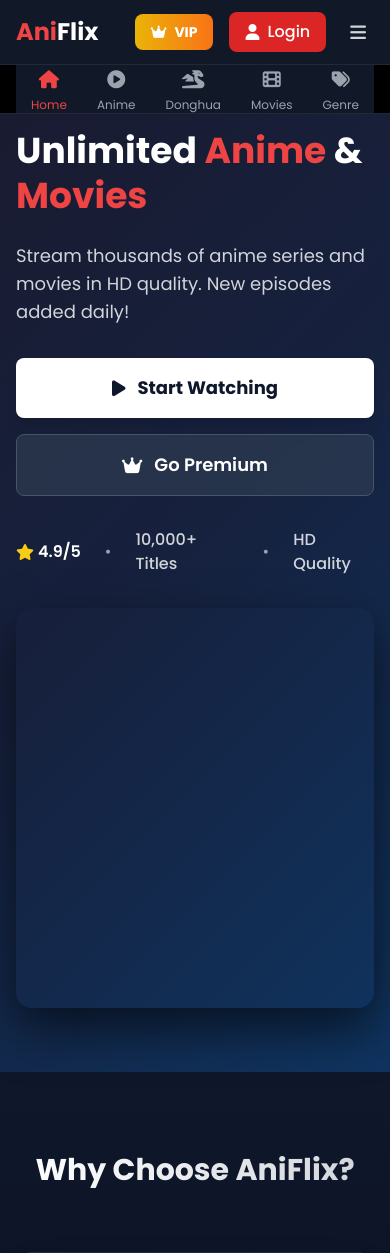
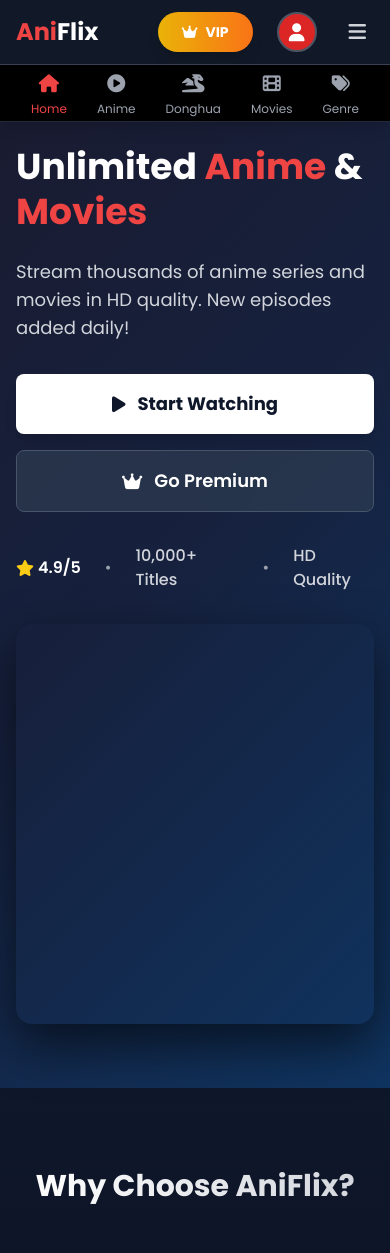
Before and after one commit to rahmangunawans/Test17, a Flask app: page / in a window 390 px wide. Shown: the top 1253 px of the page. Run offline with Flask 3, Linux system fonts and the light colour scheme; data that the repository does not hold is empty; some libraries are stand-ins or nearby versions.

Commit message:
Revamp the homepage header with a new layout and improved navigation
Implements redesigned header with logo, search, VIP button, user icon, and horizontal navigation in `templates/responsive_base.html`.

Replit-Commit-Author: Agent
Replit-Commit-Session-Id: 705efaa4-262c-4eea-8b6a-b1f2a682db73
Replit-Commit-Screenshot-Url: https://storage.googleapis.com/screenshot-production-us-central1/5ac5b1e0-816b-4a74-a25f-2a84b3114673/705efaa4-262c-4eea-8b6a-b1f2a682db73/w3w6qji

```diff
--- a/templates/index.html
+++ b/templates/index.html
@@ -8,7 +8,7 @@
 
 {% block content %}
     <!-- Hero Section -->
-    <section class="hero-gradient pt-32 pb-16 md:pt-36 md:pb-20">
+    <section class="hero-gradient pt-36 pb-16 md:pt-40 md:pb-20">
         <div class="max-w-7xl mx-auto px-4 sm:px-6 lg:px-8">
             <div class="md:flex items-center md:space-x-12">
                 <div class="md:w-1/2 mb-8 md:mb-0">
--- a/templates/responsive_base.html
+++ b/templates/responsive_base.html
@@ -428,13 +428,13 @@
 </head>
 
 <body>
-    <!-- Clean Header Design -->
-    <header class="fixed w-full z-30 bg-black">
-        <!-- Main Header -->
-        <div class="bg-gray-900 border-b border-gray-800">
-            <div class="max-w-7xl mx-auto px-4">
+    <!-- Header Design Sesuai Permintaan -->
+    <header class="fixed w-full z-30 bg-black shadow-lg">
+        <!-- App Header -->
+        <div class="bg-gray-900 border-b border-gray-700">
+            <div class="max-w-7xl mx-auto px-4 sm:px-6 lg:px-8">
                 <div class="flex items-center justify-between h-16">
-                    <!-- Left: Logo -->
+                    <!-- Logo -->
                     <div class="flex-shrink-0">
                         <a href="{{ url_for('index') }}" class="flex items-center" id="main-nav-logo">
                             {% if system_settings.site_logo_url %}
@@ -454,50 +454,53 @@
                         </a>
                     </div>
 
-                    <!-- Center: Search Bar -->
-                    <div class="flex-1 max-w-lg mx-8 hidden md:block">
+                    <!-- Search Bar -->
+                    <div class="flex-1 max-w-2xl mx-8 hidden md:block">
                         <div id="search-container" class="relative">
                             <input type="text" id="search-input" placeholder="Cari anime atau film..."
-                                class="w-full bg-gray-800 text-white px-4 py-2.5 pl-10 rounded-lg border border-gray-600 focus:outline-none focus:ring-2 focus:ring-red-500 focus:border-transparent transition-all"
-                                autocomplete="off">
+                                class="w-full bg-gray-800 text-white px-4 py-3 pl-10 rounded-full border border-gray-600 focus:outline-none focus:ring-2 focus:ring-red-500 focus:border-transparent transition-all"
+                                autocomplete="off"
+                                spellcheck="false">
                             <div class="absolute left-3 top-1/2 transform -translate-y-1/2 text-gray-400">
-                                <i class="fas fa-search"></i>
+                                <i class="fas fa-search text-lg"></i>
                             </div>
                         </div>
                     </div>
 
-                    <!-- Right: Actions -->
+                    <!-- VIP Button + User Icon -->
                     <div class="flex items-center space-x-4">
                         <!-- VIP Button -->
                         {% if not current_user.is_authenticated or not current_user.is_vip() %}
                         <a href="{{ url_for('subscription.subscription_page') }}"
-                           class="bg-gradient-to-r from-yellow-500 to-orange-500 hover:from-yellow-600 hover:to-orange-600 text-white px-4 py-2 rounded-lg font-bold text-sm transition-all duration-200 flex items-center">
-                            <i class="fas fa-crown mr-2"></i>VIP
+                           class="bg-gradient-to-r from-yellow-500 to-orange-500 hover:from-yellow-600 hover:to-orange-600 text-white px-6 py-2.5 rounded-full font-bold text-sm transition-all duration-200 flex items-center shadow-lg">
+                            <i class="fas fa-crown mr-2"></i>
+                            <span class="hidden sm:inline">Go VIP</span>
+                            <span class="sm:hidden">VIP</span>
                         </a>
                         {% endif %}
 
                         {% if current_user.is_authenticated %}
-                        <!-- Notifications -->
+                        <!-- Notification Bell -->
                         <div id="notification-bell-container" class="relative">
                             <button id="notification-bell"
                                     class="p-2 text-gray-300 hover:text-white transition-colors rounded-lg">
-                                <i class="fas fa-bell text-lg"></i>
+                                <i class="fas fa-bell text-xl"></i>
                                 <span id="notification-badge"
-                                      class="absolute -top-1 -right-1 bg-red-500 text-white text-xs rounded-full h-4 w-4 flex items-center justify-center hidden">0</span>
+                                      class="absolute -top-1 -right-1 bg-red-500 text-white text-xs rounded-full h-5 w-5 flex items-center justify-center hidden">0</span>
                             </button>
                         </div>
 
-                        <!-- User Avatar -->
+                        <!-- User Icon untuk Login -->
                         <div class="relative">
-                            <button class="flex items-center p-1 rounded-full hover:bg-gray-800 transition-colors" id="user-menu-button">
-                                <div class="h-8 w-8 rounded-full bg-red-600 flex items-center justify-center">
-                                    <span class="text-sm font-medium text-white">{{ current_user.username[0].upper() }}</span>
+                            <button class="flex items-center p-2 rounded-full hover:bg-gray-800 transition-colors" id="user-menu-button">
+                                <div class="h-10 w-10 rounded-full bg-red-600 flex items-center justify-center border-2 border-gray-600">
+                                    <span class="text-lg font-medium text-white">{{ current_user.username[0].upper() }}</span>
                                 </div>
                             </button>
-                            <div class="hidden absolute right-0 mt-2 w-56 bg-gray-800 rounded-lg shadow-xl border border-gray-700 py-2 dropdown-menu" id="user-menu">
+                            <div class="hidden absolute right-0 mt-2 w-56 bg-gray-800 rounded-xl shadow-2xl border border-gray-700 py-2 dropdown-menu" id="user-menu">
                                 <div class="px-4 py-3 border-b border-gray-700">
                                     <p class="text-sm font-medium text-white">{{ current_user.username }}</p>
-                                    <p class="text-xs text-gray-400">{{ current_user.email }}</p>
+                                    <p class="text-xs text-gray-400 truncate">{{ current_user.email }}</p>
                                     {% if current_user.is_vip() %}
                                     <span class="inline-block mt-1 px-2 py-1 text-xs bg-yellow-500 text-black rounded-full font-medium">
                                         <i class="fas fa-crown mr-1"></i>VIP
@@ -505,92 +508,102 @@
                                     {% endif %}
                                 </div>
                                 <div class="py-1">
-                                    <a href="{{ url_for('profile') }}" class="flex items-center px-4 py-2 text-sm text-gray-200 hover:bg-gray-700 hover:text-white">
+                                    <a href="{{ url_for('profile') }}" class="flex items-center px-4 py-2 text-sm text-gray-200 hover:bg-gray-700 hover:text-white dropdown-item">
                                         <i class="fas fa-user-circle mr-3 text-red-400"></i>Profile
                                     </a>
-                                    <a href="{{ url_for('dashboard') }}" class="flex items-center px-4 py-2 text-sm text-gray-200 hover:bg-gray-700 hover:text-white">
+                                    <a href="{{ url_for('dashboard') }}" class="flex items-center px-4 py-2 text-sm text-gray-200 hover:bg-gray-700 hover:text-white dropdown-item">
                                         <i class="fas fa-tachometer-alt mr-3 text-blue-400"></i>Dashboard
                                     </a>
-                                    <a href="{{ url_for('subscription.subscription_page') }}" class="flex items-center px-4 py-2 text-sm text-gray-200 hover:bg-gray-700 hover:text-white">
+                                    <a href="{{ url_for('subscription.subscription_page') }}" class="flex items-center px-4 py-2 text-sm text-gray-200 hover:bg-gray-700 hover:text-white dropdown-item">
                                         <i class="fas fa-crown mr-3 text-yellow-400"></i>Subscription
                                     </a>
                                     {% if current_user.is_admin() %}
-                                    <a href="{{ url_for('admin.admin_dashboard') }}" class="flex items-center px-4 py-2 text-sm text-gray-200 hover:bg-gray-700 hover:text-white">
-                                        <i class="fas fa-cog mr-3 text-purple-400"></i>Admin
+                                    <a href="{{ url_for('admin.admin_dashboard') }}" class="flex items-center px-4 py-2 text-sm text-gray-200 hover:bg-gray-700 hover:text-white dropdown-item">
+                                        <i class="fas fa-cog mr-3 text-purple-400"></i>Admin Panel
+                                    </a>
+                                    <a href="{{ url_for('admin.system_settings') }}" class="flex items-center px-4 py-2 text-sm text-gray-200 hover:bg-gray-700 hover:text-white dropdown-item">
+                                        <i class="fas fa-server mr-3 text-orange-400"></i>System Settings
                                     </a>
                                     {% endif %}
                                 </div>
                                 <div class="border-t border-gray-700 py-1">
-                                    <a href="{{ url_for('auth.logout') }}" class="flex items-center px-4 py-2 text-sm text-red-300 hover:bg-red-600 hover:text-white">
+                                    <a href="{{ url_for('auth.logout') }}" class="flex items-center px-4 py-2 text-sm text-red-300 hover:bg-red-600 hover:text-white dropdown-item">
                                         <i class="fas fa-sign-out-alt mr-3"></i>Logout
                                     </a>
                                 </div>
                             </div>
                         </div>
                         {% else %}
-                        <!-- Login Button -->
-                        <button data-login class="bg-red-600 hover:bg-red-700 text-white px-4 py-2 rounded-lg font-medium transition-colors flex items-center">
-                            <i class="fas fa-user mr-2"></i>Login
+                        <!-- Icon User untuk Login -->
+                        <button data-login class="flex items-center p-2 rounded-full hover:bg-gray-800 transition-colors">
+                            <div class="h-10 w-10 rounded-full bg-red-600 flex items-center justify-center border-2 border-gray-600">
+                                <i class="fas fa-user text-lg text-white"></i>
+                            </div>
                         </button>
                         {% endif %}
 
-                        <!-- Mobile Menu Button -->
+                        <!-- Mobile Menu Toggle -->
                         <button id="mobile-menu-toggle" class="md:hidden p-2 text-gray-300 hover:text-white">
-                            <i class="fas fa-bars text-lg"></i>
+                            <i class="fas fa-bars text-xl"></i>
                         </button>
                     </div>
                 </div>
             </div>
         </div>
 
-        <!-- Navigation Bar -->
+        <!-- Horizontal Navigation Bar -->
         <nav class="bg-black border-b border-gray-800">
-            <div class="max-w-7xl mx-auto px-4">
-                <!-- Desktop Navigation -->
-                <div class="hidden md:flex items-center h-12 space-x-8">
-                    <a href="{{ url_for('index') }}" class="{% if request.endpoint == 'index' %}text-red-500 border-b-2 border-red-500{% else %}text-gray-300 hover:text-white{% endif %} px-3 py-3 text-sm font-medium transition-all">
+            <div class="max-w-7xl mx-auto px-4 sm:px-6 lg:px-8">
+                <div class="flex items-center justify-between h-14">
+                    <!-- Navigation Links -->
+                    <div class="hidden md:flex items-center space-x-8">
+                        <a href="{{ url_for('index') }}" class="{% if request.endpoint == 'index' %}text-red-500 border-b-2 border-red-500{% else %}text-gray-300 hover:text-white{% endif %} px-4 py-4 text-sm font-medium transition-all duration-200 flex items-center">
                             <i class="fas fa-home mr-2"></i>Home
                         </a>
-                    <a href="{{ url_for('content.anime_list') }}" class="{% if request.endpoint == 'content.anime_list' %}text-red-500 border-b-2 border-red-500{% else %}text-gray-300 hover:text-white{% endif %} px-3 py-3 text-sm font-medium transition-all">
+                        <a href="{{ url_for('content.anime_list') }}" class="{% if request.endpoint == 'content.anime_list' %}text-red-500 border-b-2 border-red-500{% else %}text-gray-300 hover:text-white{% endif %} px-4 py-4 text-sm font-medium transition-all duration-200 flex items-center">
                             <i class="fas fa-play-circle mr-2"></i>Anime
                         </a>
-                    <a href="{{ url_for('content.anime_list') }}" class="text-gray-300 hover:text-white px-3 py-3 text-sm font-medium transition-all">
+                        <a href="{{ url_for('content.anime_list') }}" class="text-gray-300 hover:text-white px-4 py-4 text-sm font-medium transition-all duration-200 flex items-center">
                             <i class="fas fa-dragon mr-2"></i>Donghua
                         </a>
-                    <a href="{{ url_for('content.movies_list') }}" class="{% if request.endpoint == 'content.movies_list' %}text-red-500 border-b-2 border-red-500{% else %}text-gray-300 hover:text-white{% endif %} px-3 py-3 text-sm font-medium transition-all">
+                        <a href="{{ url_for('content.movies_list') }}" class="{% if request.endpoint == 'content.movies_list' %}text-red-500 border-b-2 border-red-500{% else %}text-gray-300 hover:text-white{% endif %} px-4 py-4 text-sm font-medium transition-all duration-200 flex items-center">
                             <i class="fas fa-film mr-2"></i>Movies
                         </a>
-                    <a href="{{ url_for('content.genres') }}" class="{% if request.endpoint == 'content.genres' %}text-red-500 border-b-2 border-red-500{% else %}text-gray-300 hover:text-white{% endif %} px-3 py-3 text-sm font-medium transition-all">
+                        <a href="{{ url_for('content.genres') }}" class="{% if request.endpoint == 'content.genres' %}text-red-500 border-b-2 border-red-500{% else %}text-gray-300 hover:text-white{% endif %} px-4 py-4 text-sm font-medium transition-all duration-200 flex items-center">
                             <i class="fas fa-tags mr-2"></i>Genre
                         </a>
-                    <div class="flex-1"></div>
-                    <button class="text-gray-300 hover:text-white p-2 transition-colors">
-                        <i class="fas fa-ellipsis-h"></i>
+                    </div>
+
+                    <!-- Icon Menu -->
+                    <div class="hidden md:flex">
+                        <button class="text-gray-300 hover:text-white p-3 transition-colors rounded-lg" title="More Options">
+                            <i class="fas fa-ellipsis-h text-xl"></i>
                         </button>
                     </div>
 
-                <!-- Mobile Bottom Navigation -->
-                <div class="md:hidden flex items-center justify-around h-12 bg-gray-900">
-                    <a href="{{ url_for('index') }}" class="{% if request.endpoint == 'index' %}text-red-500{% else %}text-gray-400{% endif %} flex flex-col items-center py-1">
+                    <!-- Mobile Navigation -->
+                    <div class="md:hidden flex items-center justify-around w-full">
+                        <a href="{{ url_for('index') }}" class="{% if request.endpoint == 'index' %}text-red-500{% else %}text-gray-400{% endif %} flex flex-col items-center py-2 transition-colors">
                             <i class="fas fa-home text-lg"></i>
                             <span class="text-xs mt-1">Home</span>
                         </a>
-                    <a href="{{ url_for('content.anime_list') }}" class="{% if request.endpoint == 'content.anime_list' %}text-red-500{% else %}text-gray-400{% endif %} flex flex-col items-center py-1">
+                        <a href="{{ url_for('content.anime_list') }}" class="{% if request.endpoint == 'content.anime_list' %}text-red-500{% else %}text-gray-400{% endif %} flex flex-col items-center py-2 transition-colors">
                             <i class="fas fa-play-circle text-lg"></i>
                             <span class="text-xs mt-1">Anime</span>
                         </a>
-                    <a href="{{ url_for('content.anime_list') }}" class="text-gray-400 flex flex-col items-center py-1">
+                        <a href="{{ url_for('content.anime_list') }}" class="text-gray-400 flex flex-col items-center py-2 transition-colors">
                             <i class="fas fa-dragon text-lg"></i>
                             <span class="text-xs mt-1">Donghua</span>
                         </a>
-                    <a href="{{ url_for('content.movies_list') }}" class="{% if request.endpoint == 'content.movies_list' %}text-red-500{% else %}text-gray-400{% endif %} flex flex-col items-center py-1">
+                        <a href="{{ url_for('content.movies_list') }}" class="{% if request.endpoint == 'content.movies_list' %}text-red-500{% else %}text-gray-400{% endif %} flex flex-col items-center py-2 transition-colors">
                             <i class="fas fa-film text-lg"></i>
                             <span class="text-xs mt-1">Movies</span>
                         </a>
-                    <a href="{{ url_for('content.genres') }}" class="{% if request.endpoint == 'content.genres' %}text-red-500{% else %}text-gray-400{% endif %} flex flex-col items-center py-1">
+                        <a href="{{ url_for('content.genres') }}" class="{% if request.endpoint == 'content.genres' %}text-red-500{% else %}text-gray-400{% endif %} flex flex-col items-center py-2 transition-colors">
                             <i class="fas fa-tags text-lg"></i>
                             <span class="text-xs mt-1">Genre</span>
                         </a>
+                    </div>
                 </div>
             </div>
         </nav>
```
Also changed, not shown: replit.md (+1 -0 lines). Lines whose indentation alone changed are shown as unchanged.
